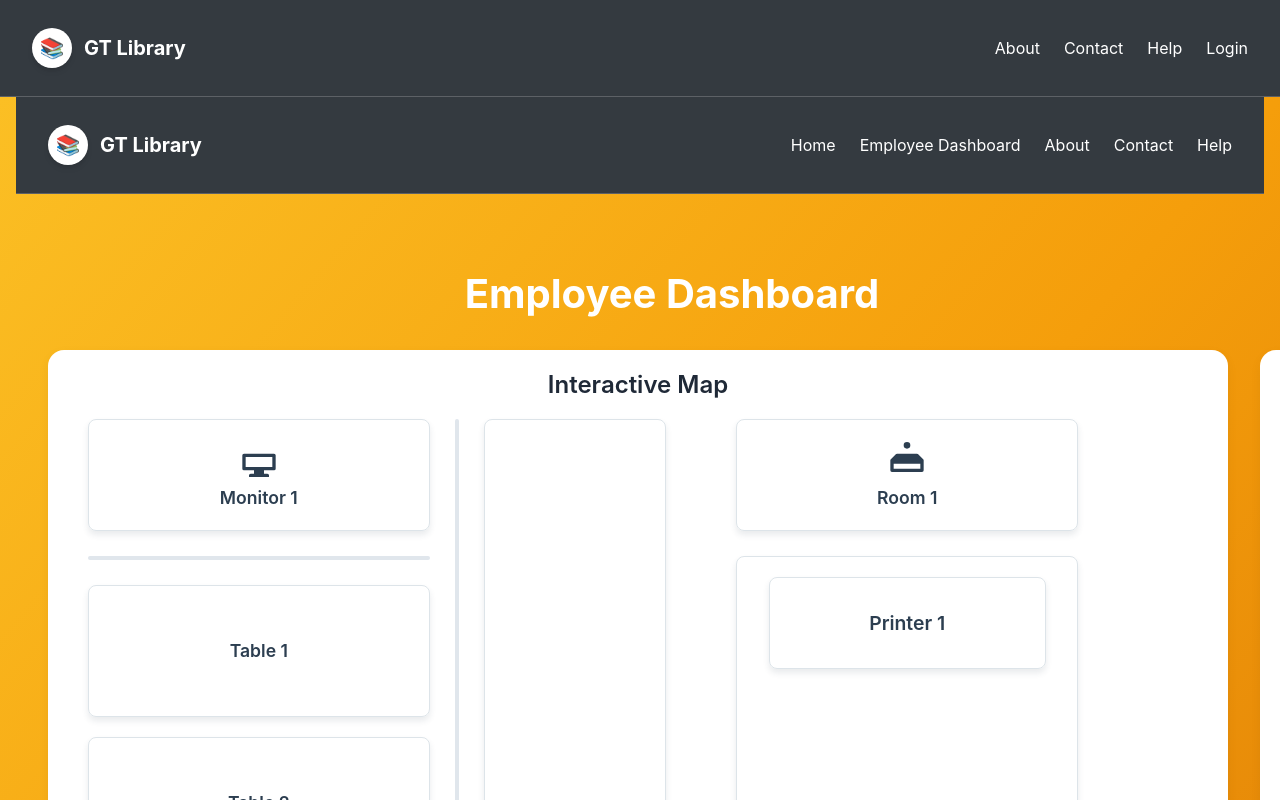
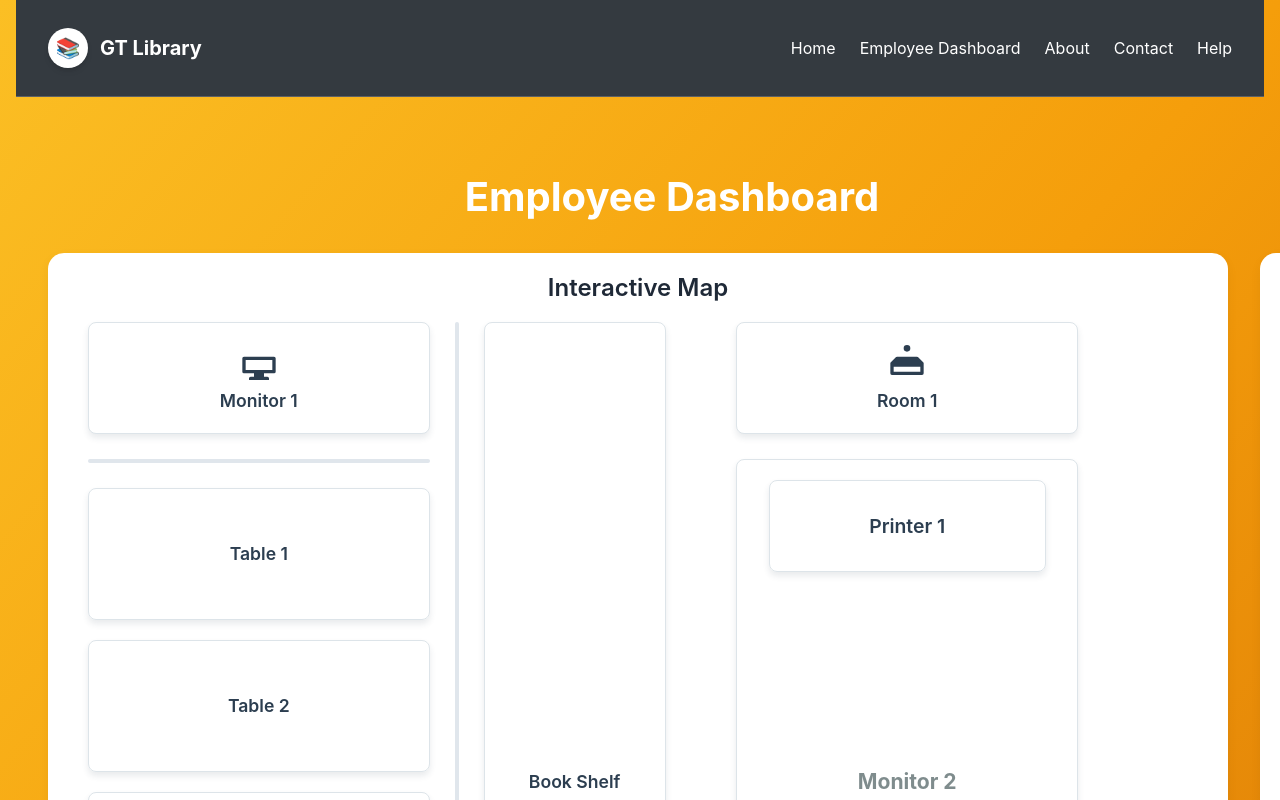
Before and after one commit to AazamAlam/GTLibrary, a React (Create React App) app in the folder frontend/: page /employee-dashboard in a window 1280 px wide. Shown: the top 800 px of the page. Built offline with nearby package versions, Linux system fonts and the light colour scheme.

Commit message:
ui imporvement

```diff
--- a/frontend/src/App.js
+++ b/frontend/src/App.js
@@ -1,6 +1,6 @@
 import React, { useState, useEffect } from 'react';
 import './App.css';
-import { Routes, Route } from 'react-router-dom';
+import { Routes, Route, useLocation } from 'react-router-dom';
 import HomePage from './components/HomePage';
 import StudentDashboard from './components/StudentDashboard';
 import EmployeeDashboard from './components/EmployeeDashboard';
@@ -20,6 +20,20 @@ const allDevices = {
   'monitor-2-container': ['printer-1', 'printer-2'], // Dynamic monitors will be handled in component
   'room-2-box': ['room-2-door', 'room-2-tv', 'room-2-monitor-1', 'room-2-monitor-2'],
 };
+
+const Layout = ({ children, isLoggedIn, userRole, onLogout }) => {
+  const location = useLocation();
+  const showNavbar = !['/dashboard', '/employee-dashboard'].includes(location.pathname);
+
+  return (
+    <div className="App">
+      {showNavbar && <Navbar isLoggedIn={isLoggedIn} userRole={userRole} onLogout={onLogout} />}
+      <div className="container mx-auto px-4">
+        {children}
+      </div>
+    </div>
+  );
+}
 
 function App() {
   const [itemStatus, setItemStatus] = useState({}); // Stores { itemId: { status: 'broken', notes: '...' } }
@@ -126,9 +140,7 @@ function App() {
   };
 
   return (
-    <div className="App">
-      <Navbar isLoggedIn={isLoggedIn} userRole={userRole} onLogout={handleLogout} />
-      <div className="container mx-auto px-4">
+    <Layout isLoggedIn={isLoggedIn} userRole={userRole} onLogout={handleLogout}>
       <Routes>
       <Route path="/" element={<HomePage isLoggedIn={isLoggedIn} userRole={userRole} />} />
       <Route
@@ -160,8 +172,7 @@ function App() {
       <Route path="/student-signup" element={<StudentSignup />} />
       <Route path="/login" element={<LoginPage onLoginSuccess={handleLogin} />} />
     </Routes>
-      </div>
-    </div>
+    </Layout>
   );
 }
 
--- a/frontend/src/components/EmployeeDashboard.js
+++ b/frontend/src/components/EmployeeDashboard.js
@@ -101,12 +101,12 @@ const EmployeeDashboard = ({ onReportClick, itemStatus, areaStatus, userType, on
 
         // 2. Apply area background colors
         for (const areaId in areaStatus) {
-            const element = document.getElementById(`${areaId}-box`) || document.getElementById(`${areaId}-container`);
+            const element = document.getElementById(areaId);
             if (element) {
                 const brokenPercentage = areaStatus[areaId];
-                const red = 200 + (55 * brokenPercentage);
-                const green = 200 * (1 - brokenPercentage);
-                const blue = 200 * (1 - brokenPercentage);
+                const red = 255;
+                const green = Math.round(255 * (1 - brokenPercentage));
+                const blue = Math.round(255 * (1 - brokenPercentage));
                 element.style.backgroundColor = `rgb(${red}, ${green}, ${blue})`;
             }
         }
--- a/frontend/src/components/StudentDashboard.js
+++ b/frontend/src/components/StudentDashboard.js
@@ -92,12 +92,12 @@ const StudentDashboard = ({ onReportClick, itemStatus, areaStatus, userType, onC
 
         // 2. Apply area background colors
         for (const areaId in areaStatus) {
-            const element = document.getElementById(`${areaId}-box`) || document.getElementById(`${areaId}-container`);
+            const element = document.getElementById(areaId);
             if (element) {
                 const brokenPercentage = areaStatus[areaId];
-                const red = 200 + (55 * brokenPercentage);
-                const green = 200 * (1 - brokenPercentage);
-                const blue = 200 * (1 - brokenPercentage);
+                const red = 255;
+                const green = Math.round(255 * (1 - brokenPercentage));
+                const blue = Math.round(255 * (1 - brokenPercentage));
                 element.style.backgroundColor = `rgb(${red}, ${green}, ${blue})`;
             }
         }
```
Lines whose indentation alone changed are shown as unchanged.
